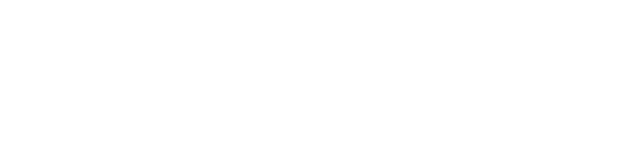
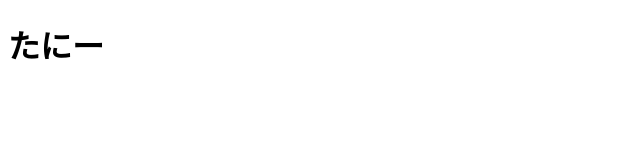
Before and after one commit to ctmma99/github-practice, a plain HTML site: page index.html in a window 1280 px wide. Shown: the whole page, without its empty margins (0-640 px from the left). Drawn offline with Linux system fonts and the light colour scheme.

Commit message:
first commit

```diff
--- a/index.html
+++ b/index.html
@@ -8,6 +8,7 @@
   <title>Github練習用</title>
 </head>
 <body>
+  <h1>たにー</h1>
 
 </body>
 </html>
```
